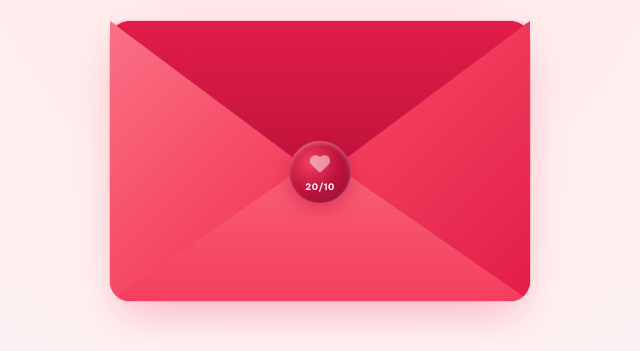
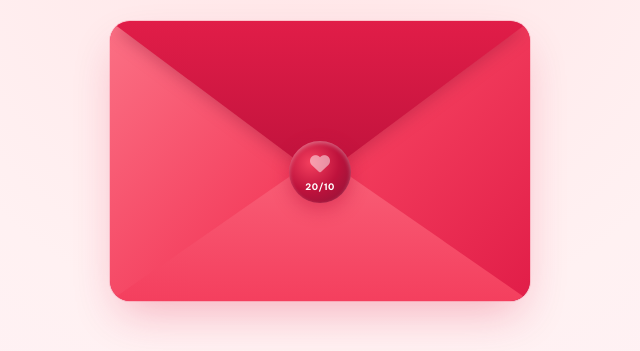
Before and after one commit to quangduy-nguyen/20-10-demo, a plain HTML site: page index.html in a window 1280 px wide. Shown: the part 302-653 px from the top of the page, 320-960 px from the left. Drawn offline with nearby package versions, Linux system fonts and the light colour scheme; a web font is replaced by a local one.

Commit message:
Add files via upload

```diff
--- a/style.css
+++ b/style.css
@@ -129,20 +129,28 @@ body {
   border-radius: 20px;
 }
 
-/* Nắp gập phong bao (100% responsive bằng clip-path, vừa vặn tuyệt đối mọi kích thước điện thoại) */
+/* Nắp gập phong bao (Bo tròn 2 góc trên khớp hoàn hảo với thân phong bì, không bị lồi góc nhọn) */
 .env-flap {
   position: absolute;
   top: 0;
   left: 0;
   width: 100%;
   height: 56%;
-  background: linear-gradient(180deg, #e11d48 0%, #be123c 100%);
-  clip-path: polygon(0 0, 100% 0, 50% 100%);
   border-radius: 20px 20px 0 0;
+  overflow: hidden;
+  -webkit-mask-image: -webkit-radial-gradient(white, black);
   transform-origin: top center;
   transition: transform 0.7s cubic-bezier(0.4, 0, 0.2, 1), z-index 0.2s;
   z-index: 4;
   filter: drop-shadow(0 4px 8px rgba(136, 19, 55, 0.35));
+}
+
+.env-flap::before {
+  content: '';
+  position: absolute;
+  inset: 0;
+  background: linear-gradient(180deg, #e11d48 0%, #be123c 100%);
+  clip-path: polygon(0 0, 100% 0, 50% 100%);
 }
 
 .envelope-wrapper.is-open .env-flap {
@@ -150,7 +158,7 @@ body {
   z-index: 1;
 }
 
-/* Mặt trước phong bao (túi) - khớp 100% với container, không hở viền */
+/* Mặt trước phong bao (túi) - Khớp 100% hình chữ nhật bo viền 4 góc */
 .env-front-pocket {
   position: absolute;
   inset: 0;
@@ -158,7 +166,9 @@ body {
   height: 100%;
   z-index: 3;
   pointer-events: none;
-  border-radius: 0 0 20px 20px;
+  border-radius: 20px;
+  overflow: hidden;
+  -webkit-mask-image: -webkit-radial-gradient(white, black);
 }
 
 /* Cánh gập hai bên */
@@ -168,7 +178,6 @@ body {
   inset: 0;
   background: linear-gradient(135deg, #fb7185 0%, #f43f5e 50%, #e11d48 100%);
   clip-path: polygon(0 0, 50% 50%, 100% 0, 100% 100%, 0 100%);
-  border-radius: 0 0 20px 20px;
 }
 
 /* Cánh gập đáy hất lên */
@@ -178,7 +187,6 @@ body {
   inset: 0;
   background: linear-gradient(0deg, #f43f5e 0%, #fb7185 75%, #fecdd3 100%);
   clip-path: polygon(0 100%, 100% 100%, 50% 48%);
-  border-radius: 0 0 20px 20px;
   filter: drop-shadow(0 -3px 6px rgba(190, 18, 60, 0.25));
 }
 
```
